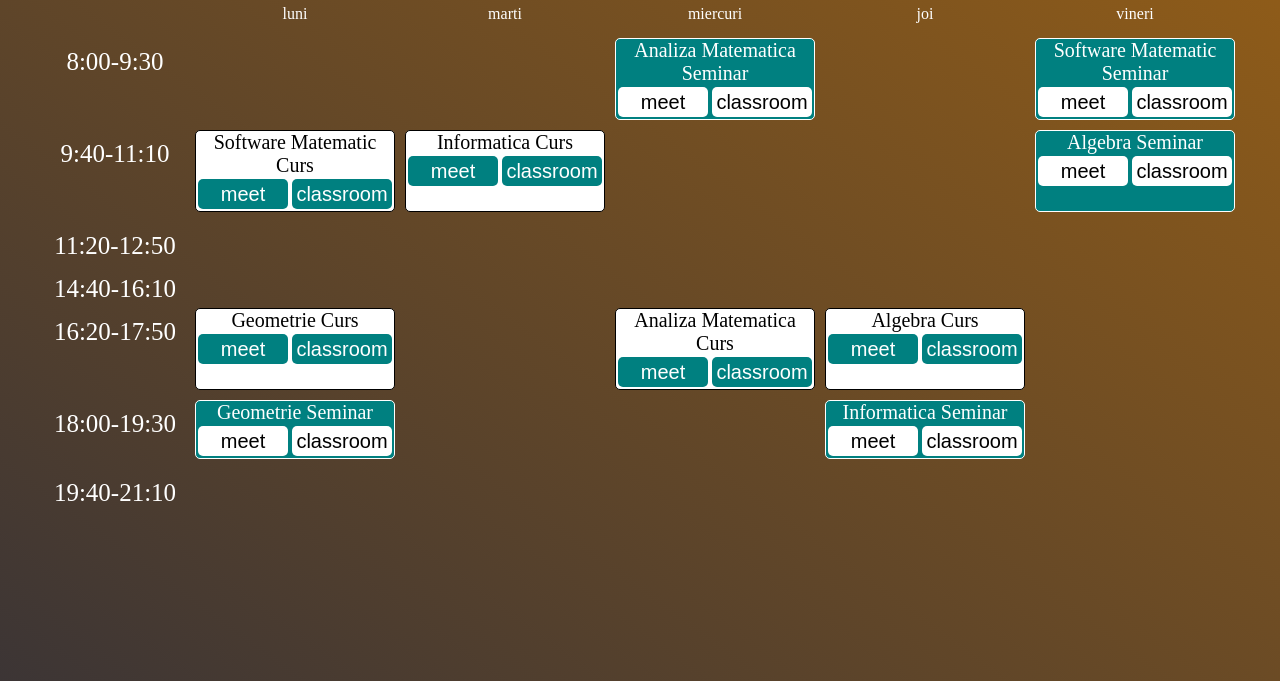
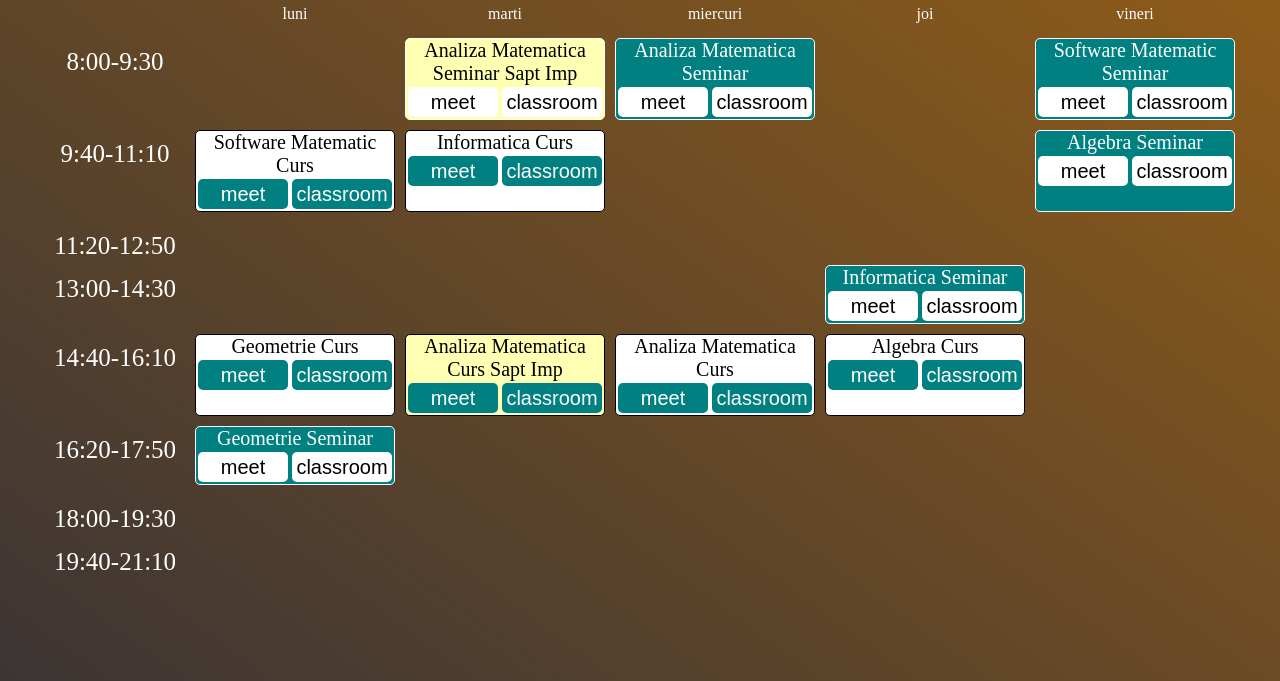
Before and after one commit to beniamanjaro/orar, a plain HTML site: page index.html in a window 1280 px wide. Shown: the part 119-800 px from the top of the page. Drawn offline with Linux system fonts and the light colour scheme.

Commit message:
fixed odd/even week changed styles

```diff
--- a/css/styles.css
+++ b/css/styles.css
@@ -30,40 +30,35 @@ h1 {
     height: 500px;
     width: 1200px;
     display: grid;
-    grid-template-columns: 1fr 1fr 1fr 1fr 1fr 1fr;
-    grid-template-rows:
-      1fr
-      1fr
-      1fr
-      1fr
-      1fr
-      [d] 1fr
-      1fr
-      1fr;
+    grid-template-columns: repeat(6, 1fr);
+    grid-template-rows: repeat(9, 1fr);
     gap: 0px 0px;
   }
+  .a { grid-area: 2 / 1 / 3 / 2; }
+  .b { grid-area: 3 / 1 / 4 / 2; }
+  .c { grid-area: 4 / 1 / 5 / 2; }
+  .d { grid-area: 5 / 1 / 6 / 2; }
+  .e { grid-area: 6 / 1 / 7 / 2; }
+  .f { grid-area: 7 / 1 / 8 / 2; }
+  .g { grid-area: 8 / 1 / 9 / 2; }
+  .h { grid-area: 9 / 1 / 10 / 2; }
   .luni { grid-area: 1 / 2 / 2 / 3; }
   .marti { grid-area: 1 / 3 / 2 / 4; }
   .miercuri { grid-area: 1 / 4 / 2 / 5; }
   .joi { grid-area: 1 / 5 / 2 / 6; }
   .vineri { grid-area: 1 / 6 / 2 / 7; }
-  .a { grid-area: 2 / 1 / 3 / 2; }
-  .b { grid-area: 3 / 1 / 4 / 2; }
-  .c { grid-area: 4 / 1 / 5 / 2; }
-  .d { grid-area: 5 / 1 / d / 2; }
-  .e { grid-area: d / 1 / 7 / 2; }
-  .f { grid-area: 7 / 1 / 8 / 2; }
-  .g { grid-area: 8 / 1 / 9 / 2; }
   .softMatematic-curs { grid-area: 3 / 2 / 4 / 3; }
-  .geometrie-curs { grid-area: d / 2 / 7 / 3; }
+  .geometrie-curs { grid-area: 6 / 2 / 7 / 3; }
   .geometrie-seminar { grid-area: 7 / 2 / 8 / 3; }
   .informatica-curs { grid-area: 3 / 3 / 4 / 4; }
   .analizaMatematica-seminar { grid-area: 2 / 4 / 3 / 5; }
-  .analizaMatematica-curs { grid-area: d / 4 / 7 / 5; }
-  .algebra-curs { grid-area: d / 5 / 7 / 6; }
-  .informatica-seminar { grid-area: 7 / 5 / 8 / 6; }
+  .analizaMatematica-curs { grid-area: 6 / 4 / 7 / 5; }
+  .informatica-seminar { grid-area: 5 / 5 / 6 / 6; }
+  .algebra-curs { grid-area: 6 / 5 / 7 / 6; }
   .softMatematic-seminar { grid-area: 2 / 6 / 3 / 7; }
   .algebra-seminar { grid-area: 3 / 6 / 4 / 7; }
+  .analizaMatematica-seminar-saptimp { grid-area: 2 / 3 / 3 / 4; }
+  .analizaMatematica-curs-saptimp { grid-area: 6 / 3 / 7 / 4; }
 
   .hour {
       margin-top: 15px;
@@ -183,3 +178,11 @@ h1 {
     color: white;
     margin: 10px;
 }
+
+.saptimp {
+    background-color:   #ffffb3
+}
+
+.saptimp.seminar {
+    color: black;
+}
--- a/index.html
+++ b/index.html
@@ -22,10 +22,11 @@
     <div class="a hour">8:00-9:30</div>
     <div class="b hour">9:40-11:10</div>
     <div class="c hour">11:20-12:50</div>
-    <div class="d hour">14:40-16:10</div>
-    <div class="e hour">16:20-17:50</div>
-    <div class="f hour">18:00-19:30</div>
-    <div class="g hour">19:40-21:10</div>
+    <div class="d hour">13:00-14:30</div>
+    <div class="e hour">14:40-16:10</div>
+    <div class="f hour">16:20-17:50</div>
+    <div class="g hour">18:00-19:30</div>
+    <div class="h hour">19:40-21:10</div>
     <div class="geometrie-curs curs">Geometrie Curs
         <div class="btn-meet"><a href="https://meet.google.com/vwn-bjua-nfo" target="_blank">
             <button class="meet-curs">meet</button>
@@ -80,6 +81,24 @@
             </a>
         </div>
     </div>
+    <div class="analizaMatematica-seminar-saptimp saptimp seminar"> Analiza Matematica Seminar Sapt Imp
+        <div class="btn-meet"><a href="https://meet.google.com/eqx-sbhf-ddj" target="_blank">
+            <button class="meet-seminar">meet</button>
+            </a>
+            <a href="https://classroom.google.com/u/1/c/Mjc1MTA1NzYwNTg5" target="_blank">
+                <button class="classroom-seminar">classroom</button>
+            </a>
+        </div>
+    </div>
+    <div class="analizaMatematica-curs-saptimp saptimp curs">Analiza Matematica Curs Sapt Imp
+        <div class="btn-meet"><a href="https://meet.google.com/gqr-tdnp-hes" target="_blank">
+            <button class="meet-curs">meet</button>
+            </a>
+            <a href="https://classroom.google.com/u/1/c/Mjc4MDk5ODA2NTM1" target="_blank">
+                <button class="classroom-curs">classroom</button>
+            </a>
+        </div>
+    </div>
     <div class="algebra-curs curs">Algebra Curs
         <div class="btn-meet"><a href="https://meet.google.com/ifd-hgip-szv" target="_blank">
             <button class="meet-curs">meet</button>
--- a/js/script.js
+++ b/js/script.js
@@ -17,8 +17,13 @@ function ISO8601_week_no(dt)
 let today = new Date();
 console.log(ISO8601_week_no(today));
 
-if(ISO8601_week_no(today) % 2 == 0) {
+
+function checkWeek() {
+  if((ISO8601_week_no(today) - 1) % 2 == 0) {
     saptamana.innerHTML = "Saptamana para";
-} else {
+    } else {
     saptamana.innerHTML = "Saptamana impara";
+    }
 }
+
+checkWeek();
```
